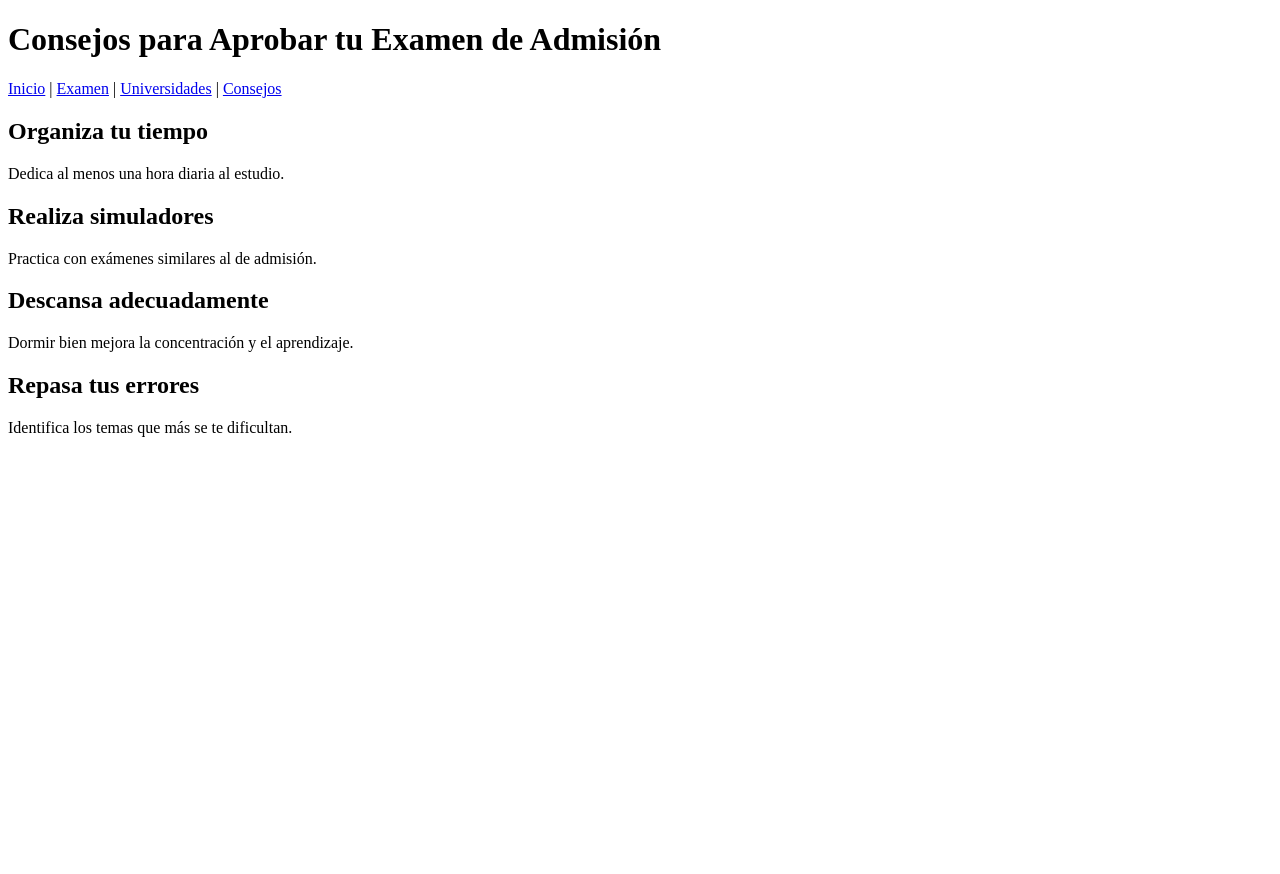
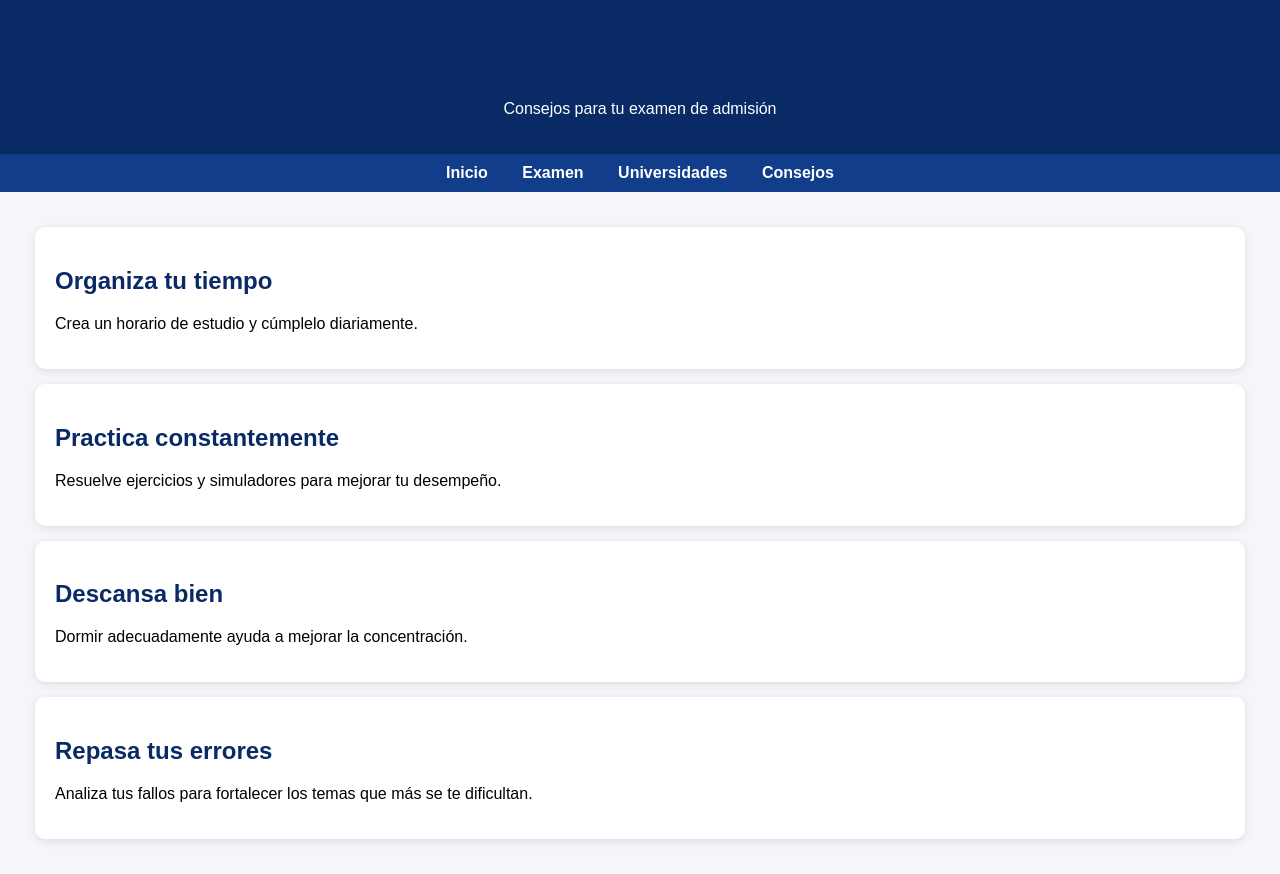
Before and after one commit to eduardoreyesjim8-lgtm/UniPrep, a Flask app: page /consejos in a window 1280 px wide. Before the commit the page ends 437 px from the top, so only its background shows below. Run offline with Flask 3, Linux system fonts and the light colour scheme.

Commit message:
Update consejos.html

```diff
--- a/templates/consejos.html
+++ b/templates/consejos.html
@@ -3,28 +3,45 @@
 <head>
     <meta charset="UTF-8">
     <title>Consejos de Estudio - UniPrep</title>
+    <link rel="stylesheet" href="{{ url_for('static', filename='style.css') }}">
 </head>
 <body>
-    <h1>Consejos para Aprobar tu Examen de Admisión</h1>
 
-    <nav>
-        <a href="/">Inicio</a> |
-        <a href="/examen">Examen</a> |
-        <a href="/universidades">Universidades</a> |
-        <a href="/consejos">Consejos</a>
-    </nav>
+<header>
+    <h1>UniPrep</h1>
+    <p>Consejos para tu examen de admisión</p>
+</header>
 
-    <h2>Organiza tu tiempo</h2>
-    <p>Dedica al menos una hora diaria al estudio.</p>
+<nav>
+    <a href="/">Inicio</a>
+    <a href="/examen">Examen</a>
+    <a href="/universidades">Universidades</a>
+    <a href="/consejos">Consejos</a>
+</nav>
 
-    <h2>Realiza simuladores</h2>
-    <p>Practica con exámenes similares al de admisión.</p>
+<main>
 
-    <h2>Descansa adecuadamente</h2>
-    <p>Dormir bien mejora la concentración y el aprendizaje.</p>
+    <div class="card">
+        <h2>Organiza tu tiempo</h2>
+        <p>Crea un horario de estudio y cúmplelo diariamente.</p>
+    </div>
 
-    <h2>Repasa tus errores</h2>
-    <p>Identifica los temas que más se te dificultan.</p>
+    <div class="card">
+        <h2>Practica constantemente</h2>
+        <p>Resuelve ejercicios y simuladores para mejorar tu desempeño.</p>
+    </div>
+
+    <div class="card">
+        <h2>Descansa bien</h2>
+        <p>Dormir adecuadamente ayuda a mejorar la concentración.</p>
+    </div>
+
+    <div class="card">
+        <h2>Repasa tus errores</h2>
+        <p>Analiza tus fallos para fortalecer los temas que más se te dificultan.</p>
+    </div>
+
+</main>
 
 </body>
 </html>
```
